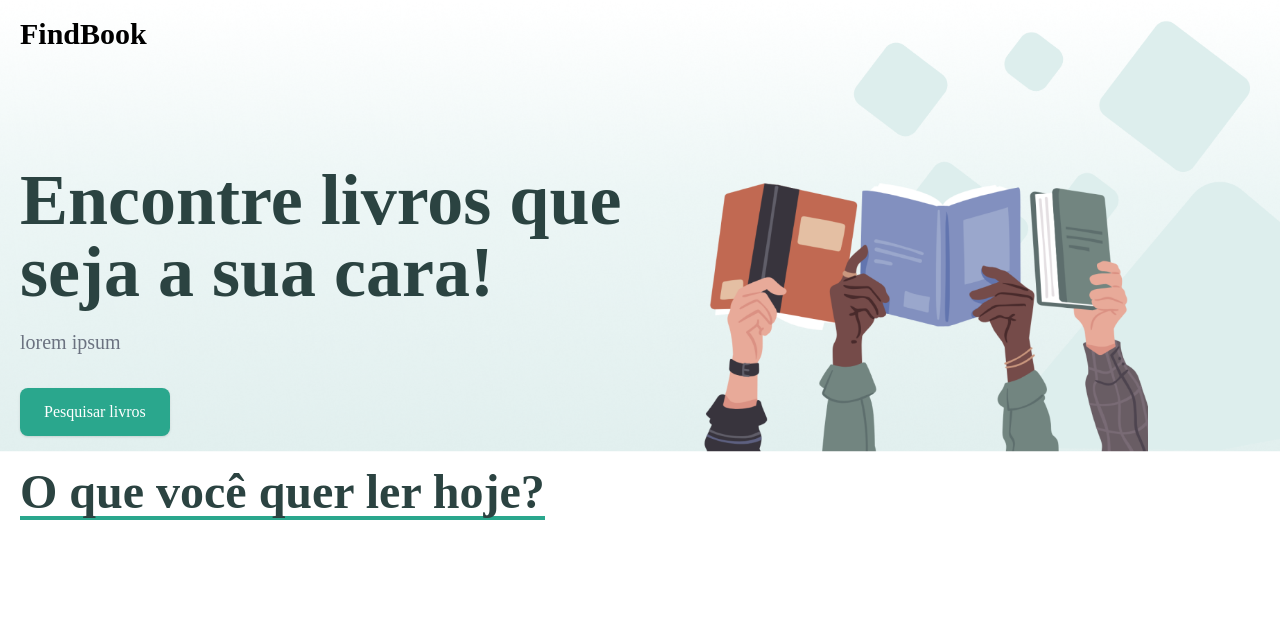
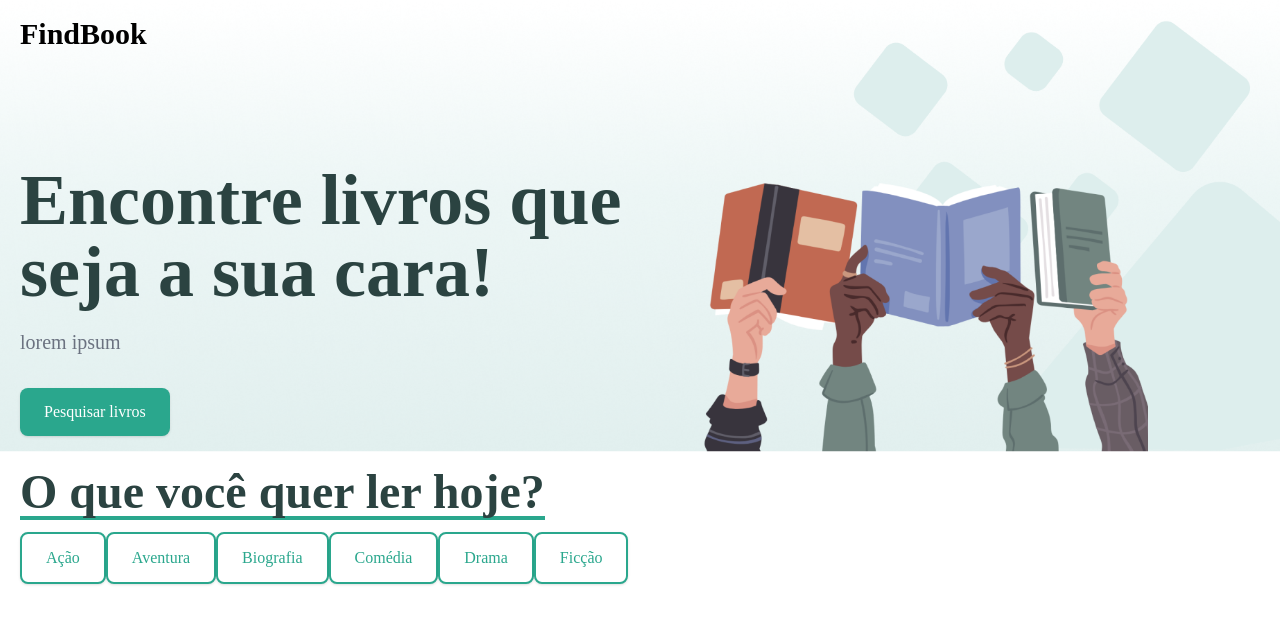
Before and after one commit to Renanvt/projeto_semana-do-heroi, a React (Vite) app in the folder frontend/: page / in a window 1280 px wide. Shown: the top 624 px of the page. Built offline with nearby package versions, Linux system fonts and the light colour scheme; the HTML template or start-up script is replaced by a standard one.

Commit message:
Ajustando Botão

```diff
--- a/frontend/package.json
+++ b/frontend/package.json
@@ -10,6 +10,7 @@
     "preview": "vite preview"
   },
   "dependencies": {
+    "classnames": "^2.5.1",
     "react": "^18.2.0",
     "react-dom": "^18.2.0"
   },
--- a/frontend/src/App.tsx
+++ b/frontend/src/App.tsx
@@ -1,14 +1,25 @@
 import { Container } from "./components/Container/Container"
-import { HeaderTitle } from "./components/Header/HeaderTitle"
 import { Header } from "./components/Header/Header"
 import { Title } from "./components/Title/Title"
+import { Button } from "./components/Button/Button"
+const genderBooks = [
+  "Ação",
+  "Aventura",
+  "Biografia",
+  "Comédia",
+  "Drama",
+  "Ficção",
+];
 
 function App() {
   return (
     <>
       <Header />
       <Container>
-        <Title title="O que você quer ler hoje?" />
+        <Title title="O que você quer ler hoje?"/>
+        {genderBooks.map((book) => (
+          <Button title={book} variant="light"/>
+        ))}
       </Container>
     </>
   )
--- a/frontend/src/components/Button/Button.tsx
+++ b/frontend/src/components/Button/Button.tsx
@@ -1,10 +1,21 @@
+import classNames from "classnames";
+
 type Props = {
     title: string;
-}
 
-export function Button({ title }: Props) {
+    className?: string;
+    variant?: 'light' | 'dark';
+};
+
+export function Button({title, className, variant = 'dark',
+}: Props) {
     return (
-        <button className='bg-evergreen-light px-6 py-3 rounded-lg shadow text-white font-medium mt-3'>
+        <button className={classNames([
+            'bg-evergreen-light px-6 py-3 rounded-lg shadow font-medium mt-3',
+            variant === 'dark' && 'bg-evergreen-light text-white',
+            variant === 'light' && 'bg-white border-2 border-evergreen-light text-evergreen-light',
+            className,
+        ])}>
             {title}
         </button>
     )
```
Also changed, not shown: 1 other file (tests, documents, lock files or other folders).
